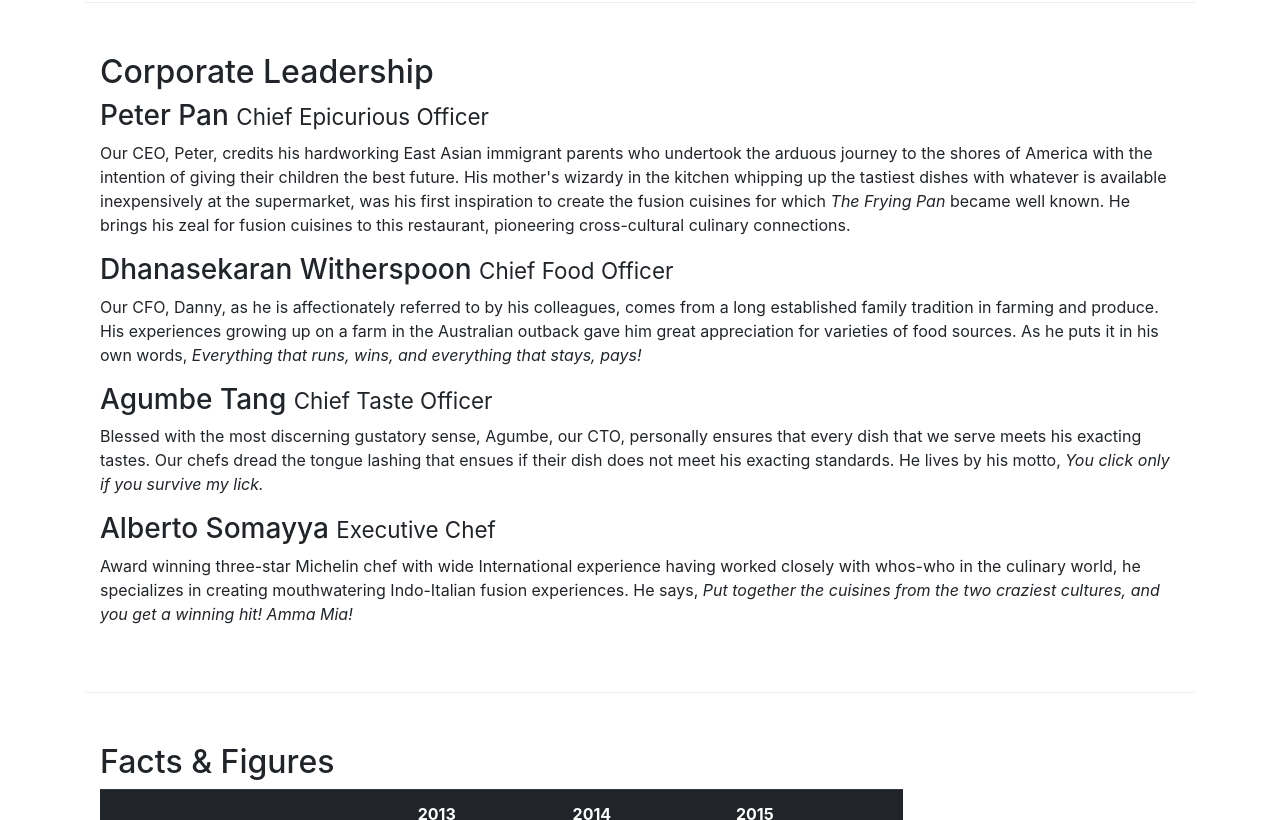
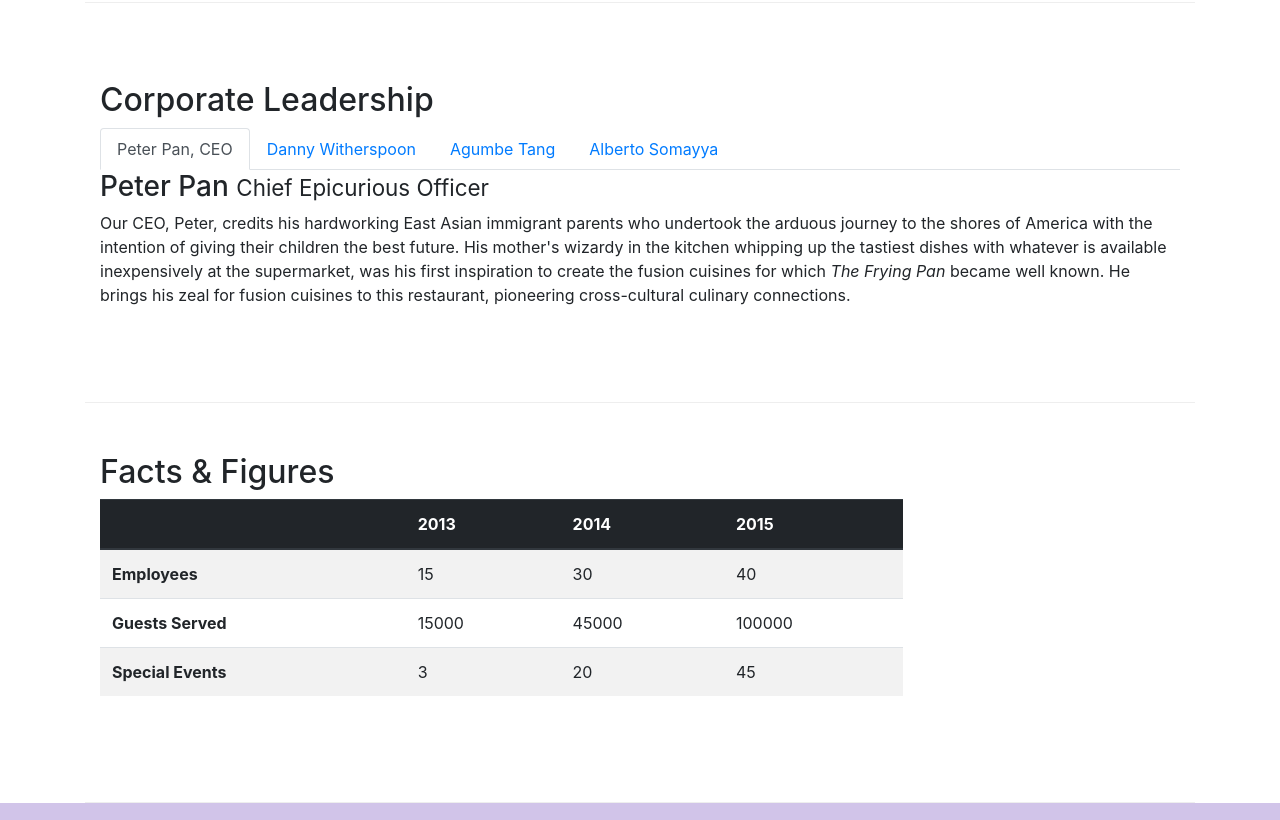
Before and after one commit to gilbertkyle/conFusion, a website: page aboutus.html in a window 1280 px wide. Shown: the part 1108-1928 px from the top of the page. Drawn offline with nearby package versions, Linux system fonts and the light colour scheme.

Commit message:
tabs added

```diff
--- a/aboutus.html
+++ b/aboutus.html
@@ -126,42 +126,68 @@
       <div class="row row-content align-items-center">
         <div class="col-12">
           <h2>Corporate Leadership</h2>
+          <ul class="nav nav-tabs">
+            <li class="nav-item">
+              <a class="nav-link active" href="#peter" role="tab" data-toggle="tab"
+                >Peter Pan, CEO</a
+              >
+            </li>
+            <li class="nav-item">
+              <a href="#danny" class="nav-link" role="tab" data-toggle="tab">Danny Witherspoon</a>
+            </li>
+            <li class="nav-item">
+              <a href="#agumbe" class="nav-link" role="tab" data-toggle="tab">Agumbe Tang</a>
+            </li>
+            <li class="nav-item">
+              <a href="#alberto" class="nav-link" role="tab" data-toggle="tab">Alberto Somayya</a>
+            </li>
+          </ul>
+          <div class="tab-content">
+            <div role="tabpanel" class="tab-pane fade show active" id="peter">
               <h3>Peter Pan <small>Chief Epicurious Officer</small></h3>
               <p class=" d-none d-sm-block">
-            Our CEO, Peter, credits his hardworking East Asian immigrant parents who undertook the
-            arduous journey to the shores of America with the intention of giving their children the
-            best future. His mother's wizardy in the kitchen whipping up the tastiest dishes with
-            whatever is available inexpensively at the supermarket, was his first inspiration to
-            create the fusion cuisines for which
+                Our CEO, Peter, credits his hardworking East Asian immigrant parents who undertook
+                the arduous journey to the shores of America with the intention of giving their
+                children the best future. His mother's wizardy in the kitchen whipping up the
+                tastiest dishes with whatever is available inexpensively at the supermarket, was his
+                first inspiration to create the fusion cuisines for which
                 <em>The Frying Pan</em> became well known. He brings his zeal for fusion cuisines to
                 this restaurant, pioneering cross-cultural culinary connections.
               </p>
+            </div>
+            <div class="tab-pane fade" role="tabpanel" id="danny">
               <h3>Dhanasekaran Witherspoon <small>Chief Food Officer</small></h3>
               <p class="d-none d-sm-block">
-            Our CFO, Danny, as he is affectionately referred to by his colleagues, comes from a long
-            established family tradition in farming and produce. His experiences growing up on a
-            farm in the Australian outback gave him great appreciation for varieties of food
-            sources. As he puts it in his own words,
+                Our CFO, Danny, as he is affectionately referred to by his colleagues, comes from a
+                long established family tradition in farming and produce. His experiences growing up
+                on a farm in the Australian outback gave him great appreciation for varieties of
+                food sources. As he puts it in his own words,
                 <em>Everything that runs, wins, and everything that stays, pays!</em>
               </p>
+            </div>
+            <div class="tab-pane fade" role="tabpanel" id="agumbe">
               <h3>Agumbe Tang <small>Chief Taste Officer</small></h3>
               <p class="d-none d-sm-block">
-            Blessed with the most discerning gustatory sense, Agumbe, our CTO, personally ensures
-            that every dish that we serve meets his exacting tastes. Our chefs dread the tongue
-            lashing that ensues if their dish does not meet his exacting standards. He lives by his
-            motto,
+                Blessed with the most discerning gustatory sense, Agumbe, our CTO, personally
+                ensures that every dish that we serve meets his exacting tastes. Our chefs dread the
+                tongue lashing that ensues if their dish does not meet his exacting standards. He
+                lives by his motto,
                 <em>You click only if you survive my lick.</em>
               </p>
+            </div>
+            <div class="tab-pane fade" role="tabpanel" id="alberto">
               <h3>Alberto Somayya <small>Executive Chef</small></h3>
               <p class="d-none d-sm-block">
-            Award winning three-star Michelin chef with wide International experience having worked
-            closely with whos-who in the culinary world, he specializes in creating mouthwatering
-            Indo-Italian fusion experiences. He says,
+                Award winning three-star Michelin chef with wide International experience having
+                worked closely with whos-who in the culinary world, he specializes in creating
+                mouthwatering Indo-Italian fusion experiences. He says,
                 <em
-              >Put together the cuisines from the two craziest cultures, and you get a winning hit!
-              Amma Mia!</em
+                  >Put together the cuisines from the two craziest cultures, and you get a winning
+                  hit! Amma Mia!</em
                 >
               </p>
+            </div>
+          </div>
         </div>
       </div>
       <div class="row row-content">
@@ -258,5 +284,9 @@
         </div>
       </div>
     </footer>
+    <!--Jquery first, then popper, then bootstrap-->
+    <script src="node_modules/jquery/dist/jquery.slim.min.js"></script>
+    <script src="node_modules/popper.js/dist/umd/popper.min.js"></script>
+    <script src="node_modules/bootstrap/dist/js/bootstrap.min.js"></script>
   </body>
 </html>
```
Lines whose indentation alone changed are shown as unchanged.
